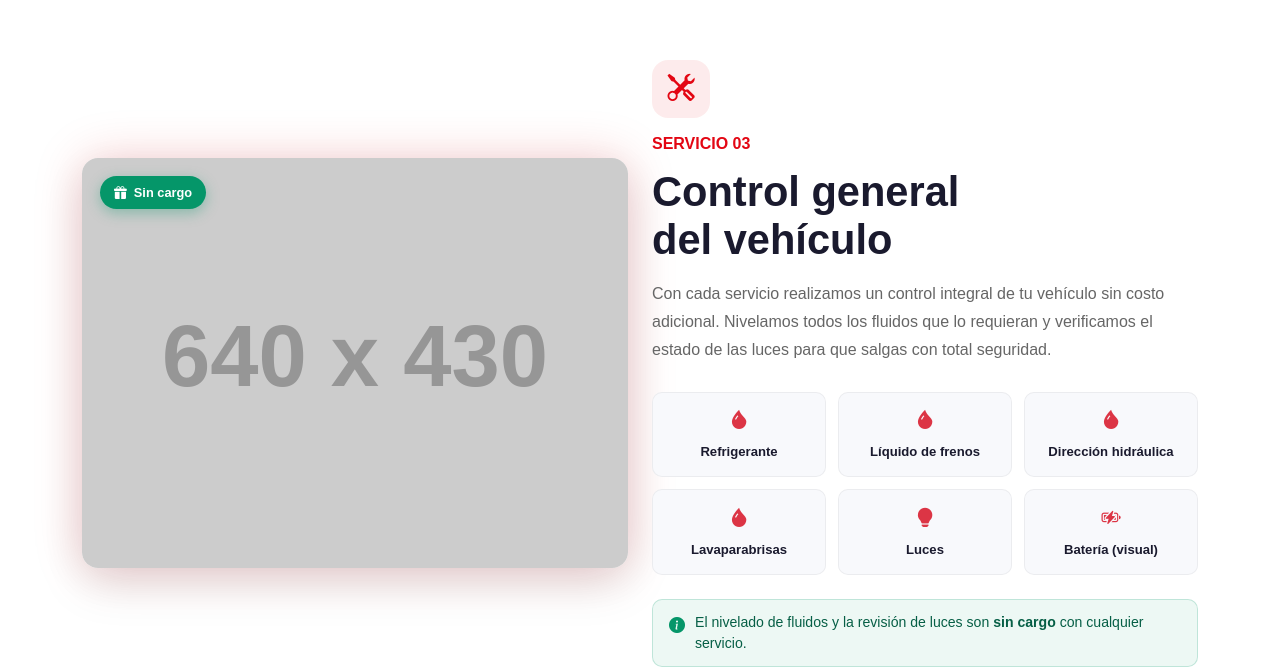
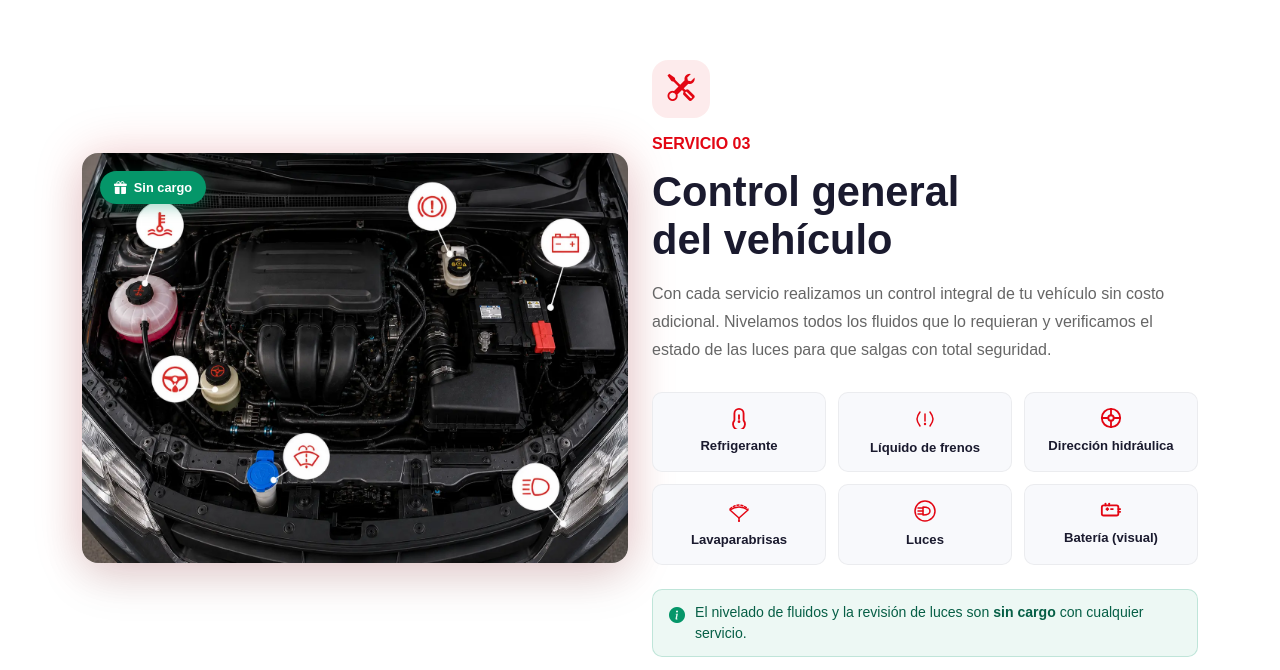
Before and after one commit to Lucasfmoya/lubri, a website: page pages/servicios.html in a window 1280 px wide. Shown: the part 2127-2797 px from the top of the page. Drawn offline with nearby package versions, Linux system fonts and the light colour scheme; placeholder pictures from the web are drawn by us; a web font is replaced by a local one.

Commit message:
agregando imagenes a servicios

```diff
--- a/pages/servicios.html
+++ b/pages/servicios.html
@@ -232,9 +232,8 @@
         <div class="row align-items-center g-5">
           <div class="col-lg-6" data-animate="fade-right">
             <div class="srv-img-wrap">
-              <!-- PLACEHOLDER: reemplazar src con foto real del cambio de aceite -->
               <img
-                src="https://placehold.co/640x430/010a44/ffffff?text=Cambio+de+Aceite"
+                src="../img/agregar-aceite.webp"
                 class="srv-img img-fluid rounded-4"
                 loading="lazy"
                 alt="Cambio de aceite"
@@ -343,9 +342,8 @@
           </div>
           <div class="col-lg-6 order-1 order-lg-2" data-animate="fade-left">
             <div class="srv-img-wrap">
-              <!-- PLACEHOLDER: reemplazar src con foto real de filtros -->
               <img
-                src="https://placehold.co/640x430/0a1b8d/ffffff?text=Cambio+de+Filtros"
+                src="../img/filtros.webp"
                 class="srv-img img-fluid rounded-4"
                 loading="lazy"
                 alt="Cambio de filtros"
@@ -362,9 +360,8 @@
         <div class="row align-items-center g-5">
           <div class="col-lg-6" data-animate="fade-right">
             <div class="srv-img-wrap">
-              <!-- PLACEHOLDER: reemplazar src con foto real del control -->
               <img
-                src="https://placehold.co/640x430/010a44/ffffff?text=Control+General"
+                src="../img/chequeo-general.webp"
                 class="srv-img img-fluid rounded-4"
                 loading="lazy"
                 alt="Control general del vehículo"
@@ -386,27 +383,150 @@
             </p>
             <div class="control-grid">
               <div class="control-item">
-                <i class="bi bi-droplet-fill text-danger"></i>
+                <svg
+                  xmlns="http://www.w3.org/2000/svg"
+                  width="22"
+                  height="22"
+                  viewBox="0 0 24 24"
+                  fill="none"
+                  stroke="#e30613"
+                  stroke-width="2"
+                  stroke-linecap="round"
+                  stroke-linejoin="round"
+                >
+                  <path
+                    d="M12 2a5 5 0 0 1 5 5v7.5a6.5 6.5 0 1 1-10 0V7a5 5 0 0 1 5-5z"
+                  />
+                  <path d="M12 9v4" />
+                  <circle
+                    cx="12"
+                    cy="16"
+                    r="1.5"
+                    fill="#e30613"
+                    stroke="none"
+                  />
+                </svg>
                 <span>Refrigerante</span>
               </div>
+
               <div class="control-item">
-                <i class="bi bi-droplet-fill text-danger"></i>
+                <svg
+                  xmlns="http://www.w3.org/2000/svg"
+                  width="24"
+                  height="24"
+                  viewBox="0 0 24 24"
+                  fill="none"
+                  stroke="#e30613"
+                  stroke-width="1.5"
+                  stroke-linecap="round"
+                  stroke-linejoin="round"
+                >
+                  <path d="M7 5 Q4 9 4 12 Q4 15 7 19" />
+                  <!-- paréntesis derecho -->
+                  <path d="M17 5 Q20 9 20 12 Q20 15 17 19" />
+                  <line x1="12" y1="7" x2="12" y2="14" />
+                  <circle
+                    cx="12"
+                    cy="17"
+                    r="1.2"
+                    fill="#e30613"
+                    stroke="none"
+                  />
+                </svg>
                 <span>Líquido de frenos</span>
               </div>
               <div class="control-item">
-                <i class="bi bi-droplet-fill text-danger"></i>
+                <svg
+                  xmlns="http://www.w3.org/2000/svg"
+                  width="22"
+                  height="22"
+                  viewBox="0 0 24 24"
+                  fill="none"
+                  stroke="#e30613"
+                  stroke-width="2"
+                  stroke-linecap="round"
+                  stroke-linejoin="round"
+                >
+                  <circle cx="12" cy="12" r="10" />
+                  <circle cx="12" cy="12" r="3" />
+                  <line x1="2" y1="12" x2="9" y2="12" />
+                  <line x1="15" y1="12" x2="22" y2="12" />
+                  <line x1="12" y1="2" x2="12" y2="9" />
+                  <line x1="12" y1="15" x2="12" y2="22" />
+                </svg>
                 <span>Dirección hidráulica</span>
               </div>
               <div class="control-item">
-                <i class="bi bi-droplet-fill text-danger"></i>
+                <svg
+                  xmlns="http://www.w3.org/2000/svg"
+                  width="24"
+                  height="24"
+                  viewBox="0 0 24 24"
+                  fill="none"
+                  stroke="#e30613"
+                  stroke-width="1.5"
+                  stroke-linecap="round"
+                  stroke-linejoin="round"
+                >
+                  <path d="M3 10 Q12 2 21 10" stroke-dasharray="2 2" />
+                  <path d="M12 19 L3 11 Q12 5 21 11 Z" />
+                  <line x1="12" y1="19" x2="12" y2="22" />
+                  <circle cx="12" cy="22" r="1" fill="#e30613" stroke="none" />
+                  <line
+                    x1="12"
+                    y1="10"
+                    x2="12"
+                    y2="13"
+                    stroke="white"
+                    stroke-width="1.2"
+                  />
+                  <circle cx="12" cy="15" r="0.6" fill="white" stroke="none" />
+                </svg>
                 <span>Lavaparabrisas</span>
               </div>
+
               <div class="control-item">
-                <i class="bi bi-lightbulb-fill text-danger"></i>
+                <svg
+                  xmlns="http://www.w3.org/2000/svg"
+                  width="24"
+                  height="24"
+                  viewBox="0 0 24 24"
+                  fill="none"
+                  stroke="#e30613"
+                  stroke-width="1.5"
+                  stroke-linecap="round"
+                  stroke-linejoin="round"
+                >
+                  <circle cx="12" cy="12" r="10" />
+                  <line x1="5" y1="9" x2="10" y2="9" />
+                  <line x1="5" y1="12" x2="10" y2="12" />
+                  <line x1="5" y1="15" x2="10" y2="15" />
+                  <path d="M10 8 L10 16 Q17 16 17 12 Q17 8 10 8z" />
+                </svg>
                 <span>Luces</span>
               </div>
+
               <div class="control-item">
-                <i class="bi bi-battery-charging text-danger"></i>
+                <svg
+                  xmlns="http://www.w3.org/2000/svg"
+                  width="22"
+                  height="22"
+                  viewBox="0 0 24 24"
+                  fill="none"
+                  stroke="#e30613"
+                  stroke-width="2"
+                  stroke-linecap="round"
+                  stroke-linejoin="round"
+                >
+                  <rect x="2" y="7" width="18" height="11" rx="2" />
+                  <line x1="20" y1="11" x2="22" y2="11" />
+                  <line x1="20" y1="14" x2="22" y2="14" />
+                  <line x1="6" y1="7" x2="6" y2="5" />
+                  <line x1="10" y1="7" x2="10" y2="5" />
+                  <line x1="7" y1="11" x2="9" y2="11" />
+                  <line x1="8" y1="10" x2="8" y2="12" />
+                  <line x1="12" y1="11" x2="14" y2="11" />
+                </svg>
                 <span>Batería (visual)</span>
               </div>
             </div>
@@ -466,9 +586,8 @@
           </div>
           <div class="col-lg-6 order-1 order-lg-2" data-animate="fade-left">
             <div class="srv-img-wrap">
-              <!-- PLACEHOLDER: reemplazar src con foto real de lámparas -->
               <img
-                src="https://placehold.co/640x430/1b36d4/ffffff?text=Cambio+de+Lámparas"
+                src="../img/lamparas.webp"
                 class="srv-img img-fluid rounded-4"
                 loading="lazy"
                 alt="Cambio de lámparas"
@@ -488,9 +607,8 @@
         <div class="row align-items-center g-5">
           <div class="col-lg-6" data-animate="fade-right">
             <div class="srv-img-wrap">
-              <!-- PLACEHOLDER: reemplazar src con foto real de accesorios -->
               <img
-                src="https://placehold.co/640x430/010a44/ffffff?text=Accesorios+y+Cosmética"
+                src="../img/accesorios.webp"
                 class="srv-img img-fluid rounded-4"
                 loading="lazy"
                 alt="Accesorios y cosmética vehicular"
```
Also changed, not shown: pages/nosotros.html (+15 -1 lines), img/accesorios.webp (added), img/agregar-aceite.webp (added), img/chequeo-general.webp (added), img/filtros.webp (added), img/lamparas.webp (added).
